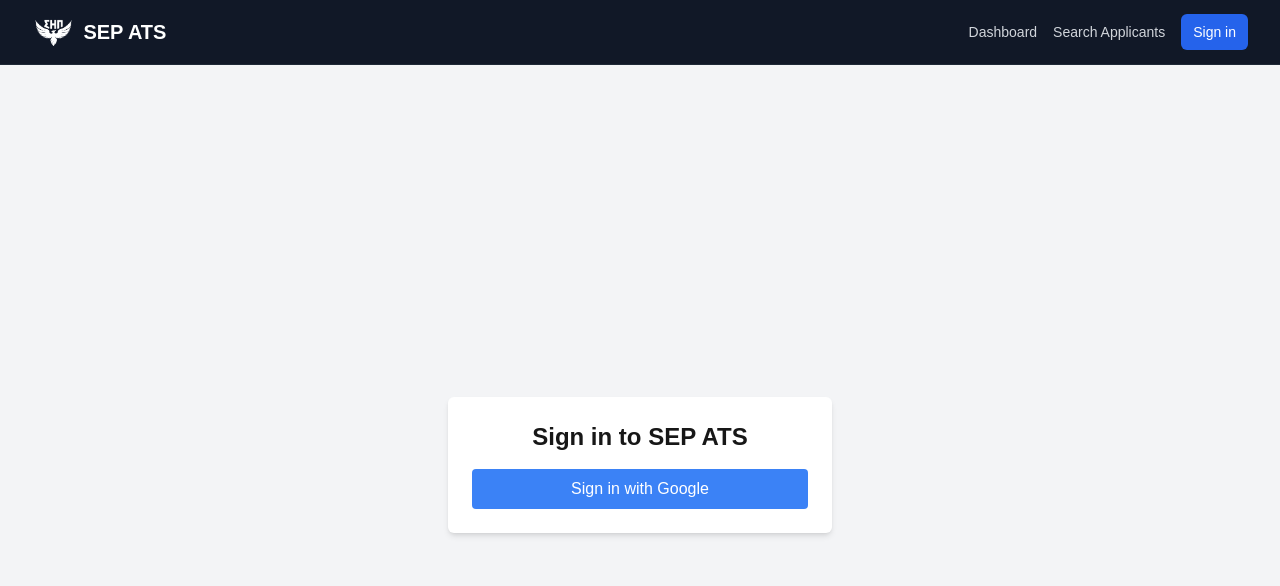
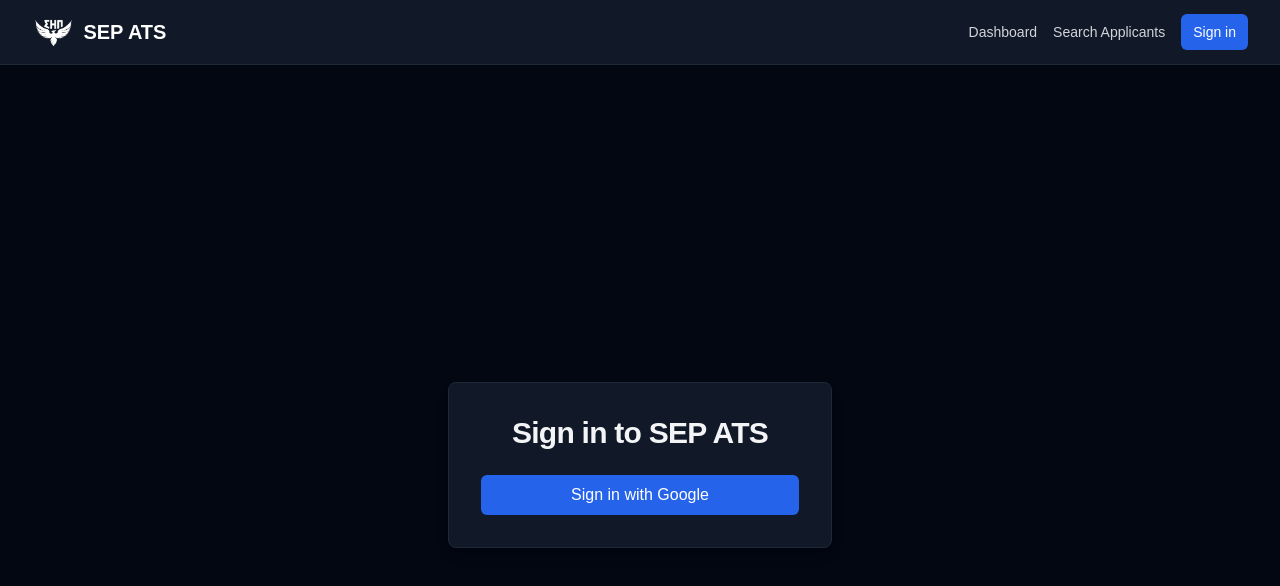
Before and after one commit to razorback4417/sep-ats, a Next.js app: page /signin in a window 1280 px wide. Shown: the top 586 px of the page. Built offline with nearby package versions, Linux system fonts and the light colour scheme; no server answers.

Commit message:
signin ui edit

```diff
--- a/app/signin/page.tsx
+++ b/app/signin/page.tsx
@@ -10,14 +10,14 @@ export default function SignIn() {
   const callbackUrl = searchParams.get("callbackUrl") || "/dashboard";
 
   return (
-    <div className="flex items-center justify-center min-h-screen bg-gray-100">
-      <div className="p-6 max-w-sm w-full bg-white shadow-md rounded-md">
-        <h1 className="text-2xl font-bold mb-4 text-center">
+    <div className="flex items-center justify-center min-h-screen bg-gray-950 text-gray-100">
+      <div className="p-8 max-w-sm w-full bg-gray-900 shadow-lg rounded-lg border border-gray-800">
+        <h1 className="text-3xl font-bold mb-6 text-center tracking-tight">
           Sign in to SEP ATS
         </h1>
         <button
           onClick={() => signIn("google", { callbackUrl })}
-          className="w-full bg-blue-500 text-white p-2 rounded hover:bg-blue-600 focus:outline-none focus:ring-2 focus:ring-blue-300"
+          className="w-full bg-blue-600 text-white py-2 px-4 rounded-md hover:bg-blue-700 focus:outline-none focus:ring-2 focus:ring-blue-500 focus:ring-offset-2 focus:ring-offset-gray-900 transition-colors"
         >
           Sign in with Google
         </button>
```
